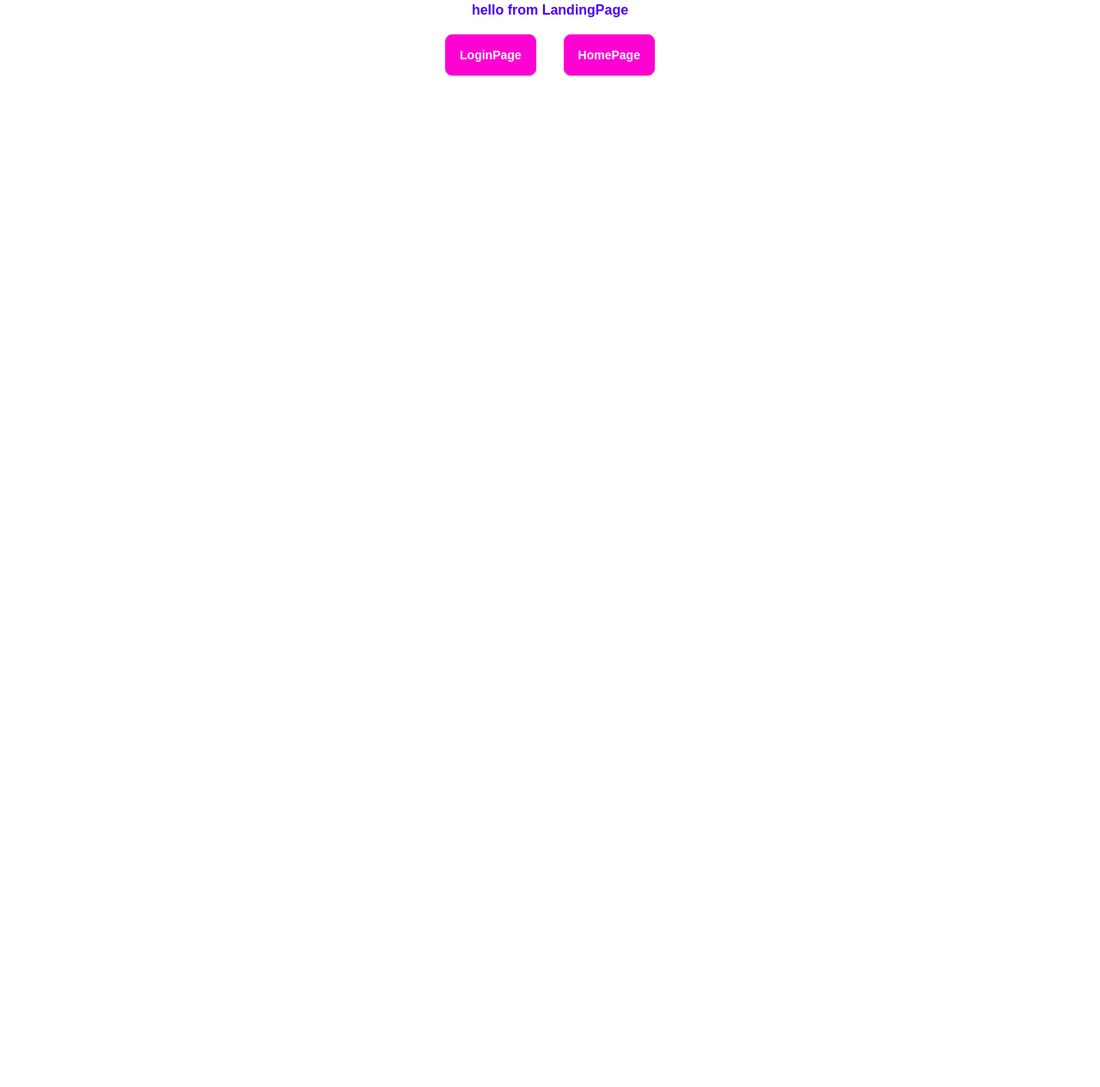
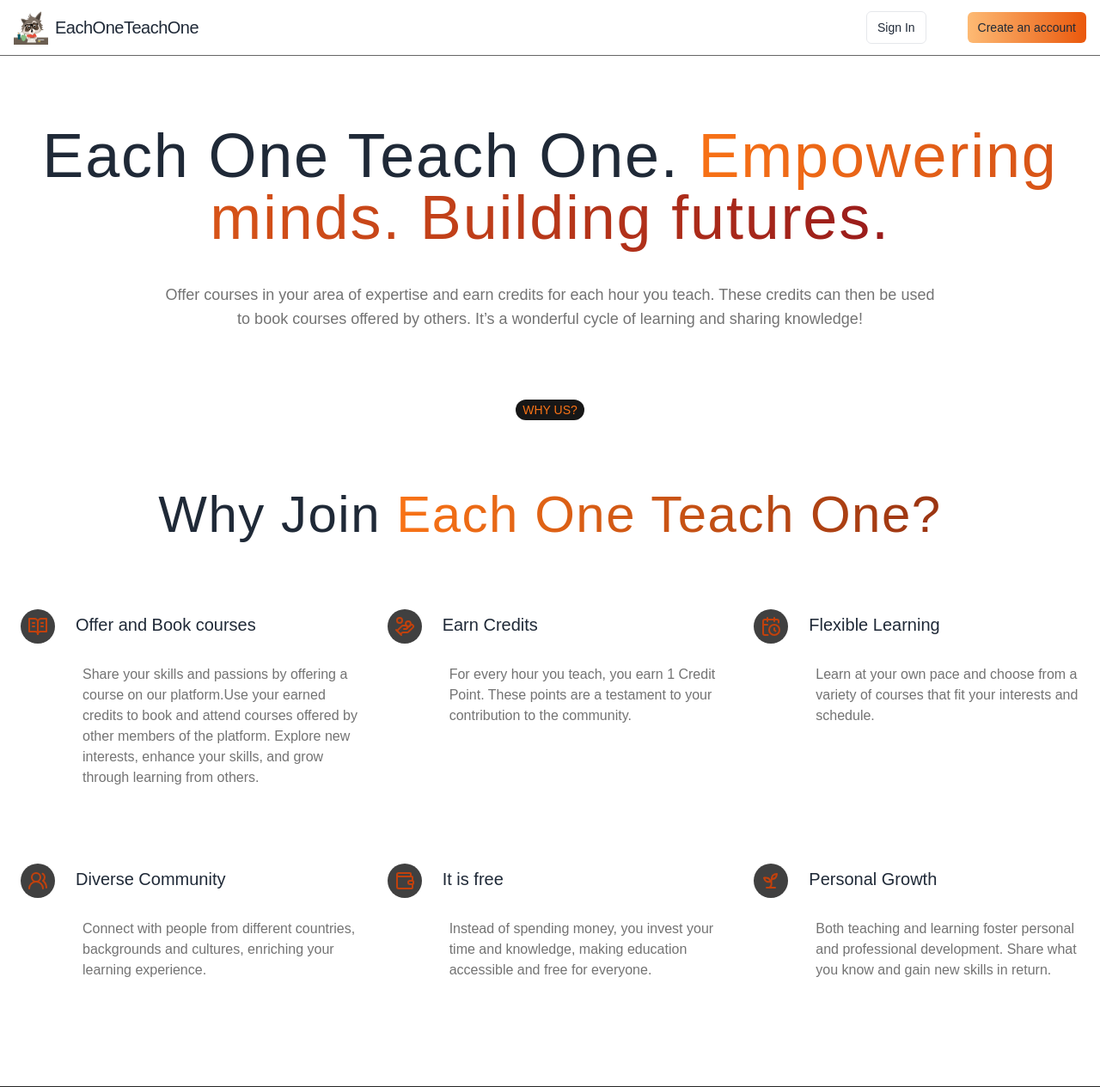
Before and after one commit to kamilbeehus/eachOneTeachOne, a React (Vite) app in the folder client/: page / in a window 1280 px wide. Shown: the whole page at 86% size. Before the commit the page ends 800 px from the top, so only its background shows below. Built offline with nearby package versions, Linux system fonts and the light colour scheme.

Commit message:
Fixed landing page addition and constants fields

```diff
--- a/client/src/components/Login.jsx
+++ b/client/src/components/Login.jsx
@@ -5,24 +5,20 @@ import FormAction from "./FormAction";
 import FormExtra from "./FormExtra";
 import Input from "./Input";
 import { useNavigate } from "react-router-dom";
-
 const fields = loginFields;
 let fieldsState = {};
 fields.forEach((field) => (fieldsState[field.id] = ""));
-
 export default function Login() {
   const [loginState, setLoginState] = useState(fieldsState);
+  const [error, setError] = useState("");
   const navigate = useNavigate();
-
   const handleChange = (e) => {
     setLoginState({ ...loginState, [e.target.id]: e.target.value });
   };
-
   const handleSubmit = (e) => {
     e.preventDefault();
     authenticateUser();
   };
-
   // Login API Integration
   const authenticateUser = async () => {
     try {
@@ -30,14 +26,14 @@ export default function Login() {
         email: loginState.email,
         password: loginState.password,
       };
-
       const response = await axios.post(
         "http://localhost:3000/api/auth/login",
         payload,
         { withCredentials: true }, // Ensures that the cookie (along with the token) is sent with the request
       );
-
       console.log("Login succesful:", response.data);
+      // Clear any existing error messages
+      setError("");
       // Redirect to home page after successful login
       navigate("/home");
     } catch (error) {
@@ -46,9 +42,11 @@ export default function Login() {
         error.response ? error.response.data : error.message,
       );
       // TODO: Display error messages to the user in the UI to improve user experience.
+      setError(
+        error.response?.data?.message || "Login failed. Please try again.",
+      );
     }
   };
-
   return (
     <form className="mt-8 space-y-6" onSubmit={handleSubmit}>
       <div className="-space-y-px">
@@ -67,7 +65,7 @@ export default function Login() {
           />
         ))}
       </div>
-
+      {error && <div className="text-red-500 text-sm mt-2">{error}</div>}
       <FormExtra />
       <FormAction handleSubmit={handleSubmit} text="Login" />
     </form>
--- a/client/src/constants/formFields.jsx
+++ b/client/src/constants/formFields.jsx
@@ -1,3 +1,6 @@
+import { CalendarClock, HandCoins, Sprout, UsersRound } from "lucide-react";
+import { Wallet } from "lucide-react";
+import { BookOpenText } from "lucide-react";
 const loginFields = [
   {
     labelText: "Email address",
@@ -20,7 +23,6 @@ const loginFields = [
     placeholder: "Password",
   },
 ];
-
 const signupFields = [
   {
     labelText: "First Name",
@@ -73,5 +75,47 @@ const signupFields = [
     placeholder: "Confirm Password",
   },
 ];
-
-export { loginFields, signupFields }; //signupFields to be added to the array
+const navItems = [
+  { label: "How does it work?", href: "#" },
+  { label: "Why us?", href: "#" },
+  { label: "Testimonials", href: "#" },
+];
+const WhyUsList = [
+  {
+    icon: <BookOpenText />,
+    text: "Offer and Book courses",
+    description:
+      "Share your skills and passions by offering a course on our platform.Use your earned credits to book and attend courses offered by other members of the platform. Explore new interests, enhance your skills, and grow through learning from others.",
+  },
+  {
+    icon: <HandCoins />,
+    text: "Earn Credits",
+    description:
+      "For every hour you teach, you earn 1 Credit Point. These points are a testament to your contribution to the community.",
+  },
+  {
+    icon: <CalendarClock />,
+    text: "Flexible Learning",
+    description:
+      "Learn at your own pace and choose from a variety of courses that fit your interests and schedule.",
+  },
+  {
+    icon: <UsersRound />,
+    text: "Diverse Community",
+    description:
+      "Connect with people from different countries, backgrounds and cultures, enriching your learning experience.",
+  },
+  {
+    icon: <Wallet />,
+    text: "It is free",
+    description:
+      "Instead of spending money, you invest your time and knowledge, making education accessible and free for everyone.",
+  },
+  {
+    icon: <Sprout />,
+    text: "Personal Growth",
+    description:
+      "Both teaching and learning foster personal and professional development. Share what you know and gain new skills in return.",
+  },
+];
+export { loginFields, signupFields, navItems, WhyUsList }; //signupFields to be added to the array
--- a/client/src/pages/LandingPage.jsx
+++ b/client/src/pages/LandingPage.jsx
@@ -1,18 +1,14 @@
 import { Link } from "react-router-dom";
+import Navbar from "../components/Navbar";
+import HowDoesItWork from "../components/HowDoesItWork";
+import WhyUs from "../components/WhyUs";
+
 export default function LandingPage() {
   return (
     <>
-      <h2 className="flex justify-center text-primary font-bold">
-        hello from LandingPage
-      </h2>
-      <div className="flex justify-center">
-        <button className="m-4 btn btn-secondary">
-          <Link to="/login">LoginPage</Link>
-        </button>
-        <button className="m-4 btn btn-secondary">
-          <Link to="/home">HomePage</Link>
-        </button>
-      </div>
+      <Navbar />
+      <HowDoesItWork />
+      <WhyUs />
     </>
   );
 }
```
